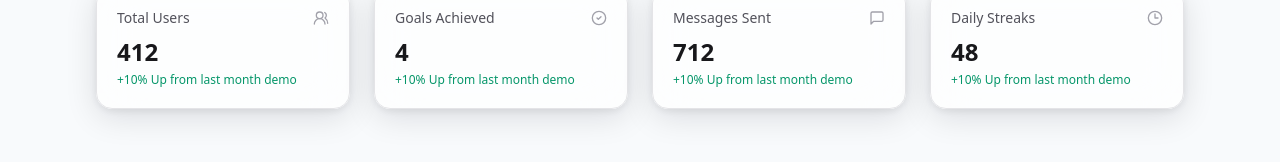
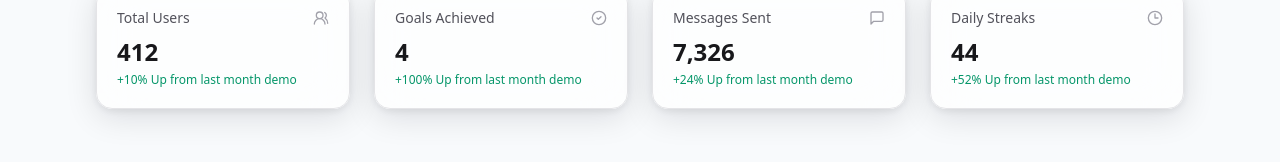
Before and after one commit to ChampionAI-org/wit-website, a Next.js app in the folder apps/main/: page / in a window 1280 px wide. Shown: the part 727-889 px from the top of the page. Built offline with nearby package versions, Linux system fonts and the light colour scheme.

Commit message:
update: adjust landing page stats with latest growth metrics and values

```diff
--- a/apps/main/src/pages/Landing.tsx
+++ b/apps/main/src/pages/Landing.tsx
@@ -73,9 +73,9 @@ export default function Landing() {
           <StaggerIn direction="right" className="grid grid-cols-1 sm:grid-cols-2 lg:grid-cols-4 gap-6">
             {[
               { Icon: Users2, label: 'Total Users', value: '412', change: '+10% Up from last month' },
-              { Icon: CheckCircle2, label: 'Goals Achieved', value: '4', change: '+10% Up from last month' },
-              { Icon: MessageSquare, label: 'Messages Sent', value: '712', change: '+10% Up from last month' },
-              { Icon: Clock3, label: 'Daily Streaks', value: '48', change: '+10% Up from last month' },
+              { Icon: CheckCircle2, label: 'Goals Achieved', value: '4', change: '+100% Up from last month' },
+              { Icon: MessageSquare, label: 'Messages Sent', value: '7,326', change: '+24% Up from last month' },
+              { Icon: Clock3, label: 'Daily Streaks', value: '44', change: '+52% Up from last month' },
             ].map(({ Icon, label, value, change }) => (
               <AnimateIn key={label} direction={label === 'Goals Achieved' || label === 'Daily Streaks' ? 'up' : 'left'}
                 distance={28}
```
